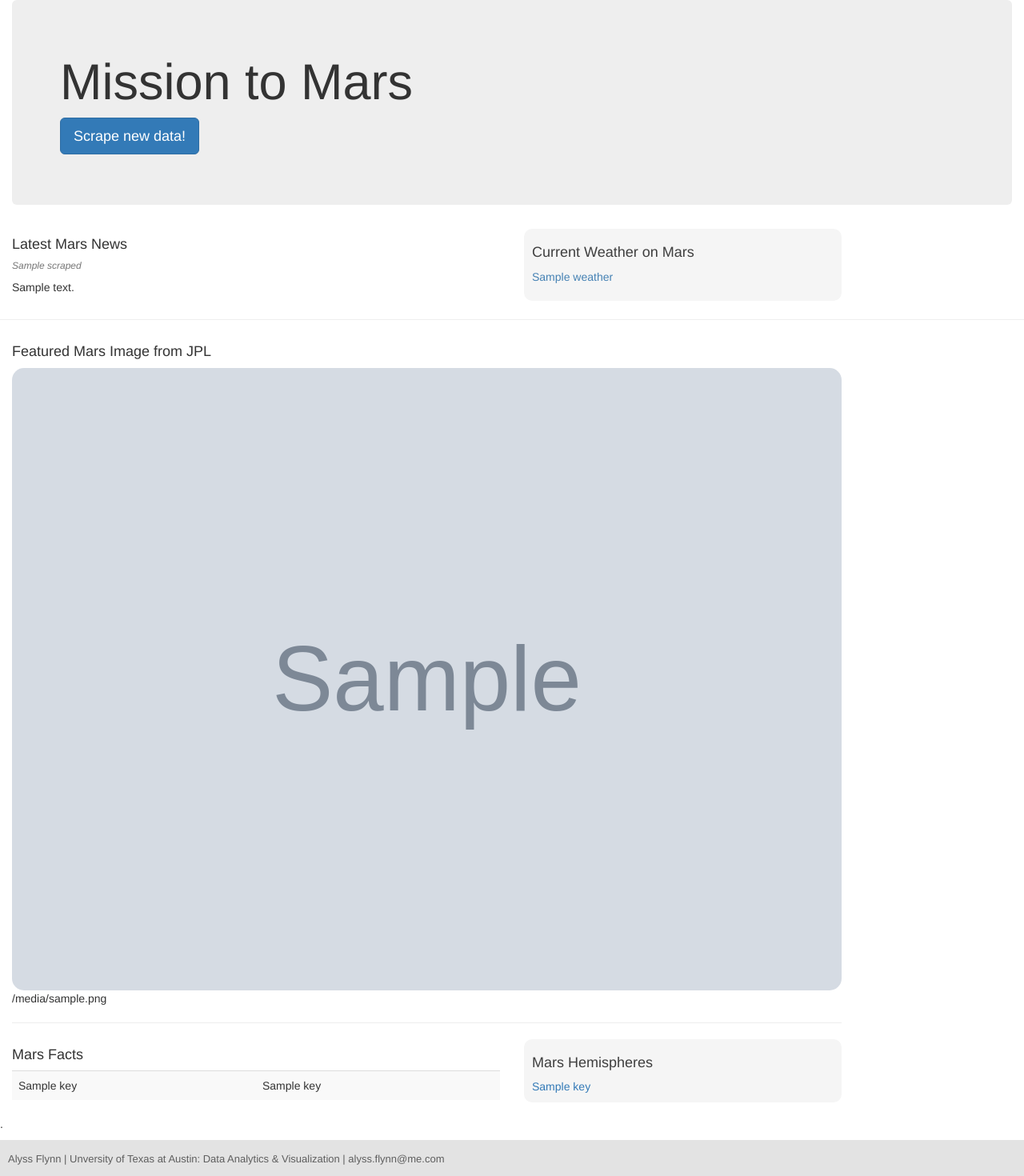
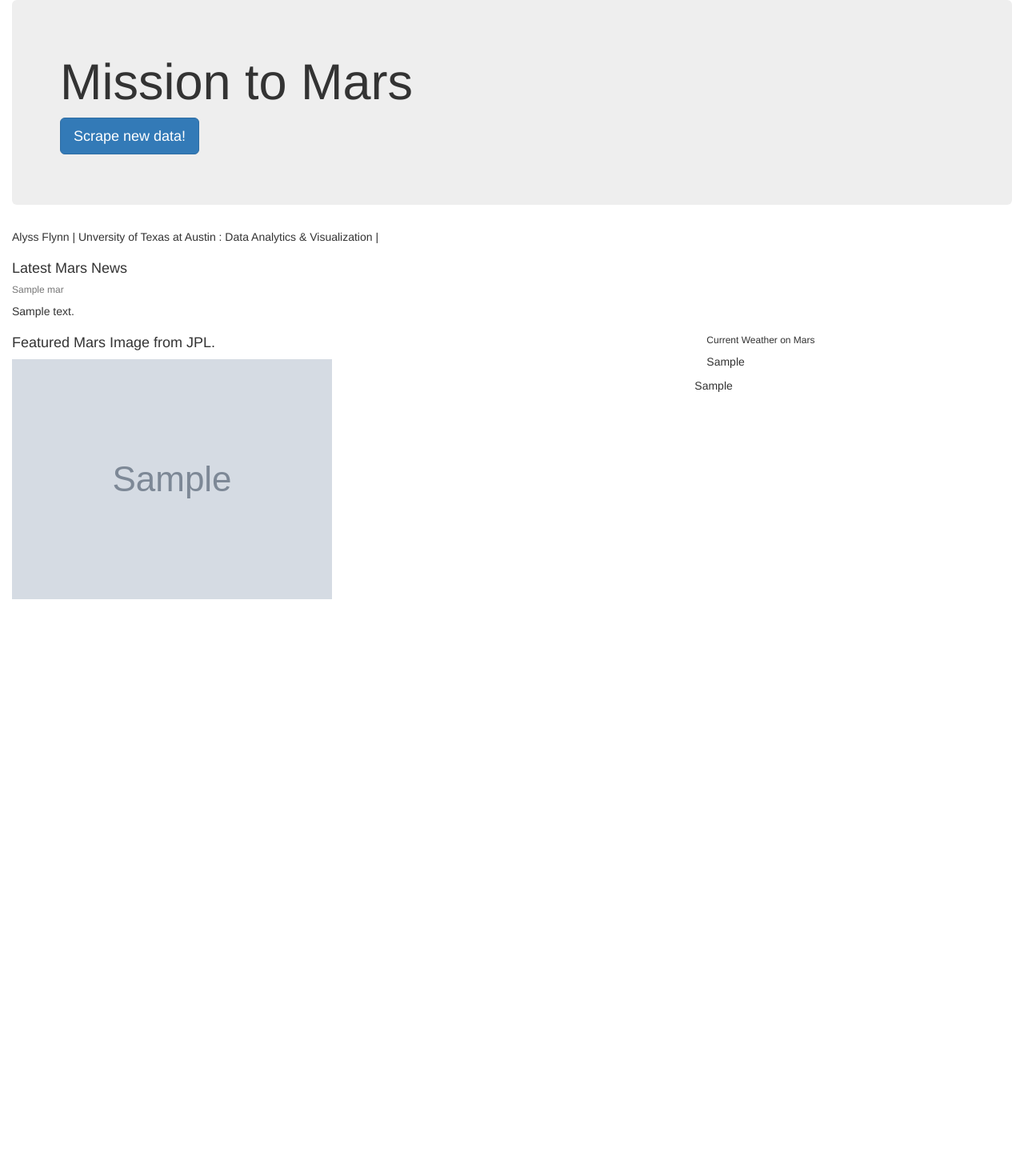
Before and after one commit to alyssflynn/Mars, a Flask app: page / in a window 1280 px wide. Shown: the whole page at 80% size. After the commit the page ends 749 px from the top, so only its background shows below. Run offline with Flask 2, Linux system fonts and the light colour scheme; grey boxes marked "Sample" are stand-in pictures; a database or web service that is not in the repository returns one stand-in record (values such as "Sample title"); some libraries are stand-ins or nearby versions.

Commit message:
Revert "fixed things..?"
This reverts commit 77371566f3f0f1a9addd74b67cae5d5928fcfad9.

```diff
--- a/app.py
+++ b/app.py
@@ -1,51 +1,39 @@
 import os
-from flask import Flask, render_template, request, redirect, url_for
-# from flask_pymongo import PyMongo
-import pymongo
-from pymongo import MongoClient
-from scrape_mars import scrape
+import time
+from bs4 import BeautifulSoup as bs
+import pandas as pd
+import splinter
+from splinter import Browser
 
+from flask import Flask, render_template, jsonify, redirect, url_for
+from flask_pymongo import PyMongo
+import scrape_mars
 
-MONGO_URL = os.environ.get('MONGOHQ_URL')
-# MONGO_URL = os.environ.get('MONGO_URL')
-# if not MONGO_URL:
-    # MONGO_URL = "mongodb://localhost:27017/app"
+# Create an instance of our Flask app
+app = Flask(__name__)
+app.config["MONGO_URI"] = "mongodb://localhost:27017/app"
 
-client = MongoClient(MONGO_URL)
-db = client.app105690057
-collection = db.scraped
+mongo = PyMongo(app)
 
-app = Flask(__name__)
-
-# app.config["MONGO_URI"] = "mongodb://localhost:27017/app"
-# app.config["MONGO_URI"] = "mongodb://localhost:27017/app"
-# app.config["MONGO_URI"] = "mongodb://localhost:27017/mars"
-app.config["MONGO_URI"] = MONGO_URL
-# mongo = PyMongo(app)
-
-
-# conn = "mongodb://localhost:27017/mars"
-# conn = "mongodb://localhost:27017"
-# client = MongoClient(conn)
-# db = client.mars
-# collections = db.scraped
-# collections = mongo.db.scraped
-
-
+# Route to render index.html
 @app.route("/")
-def home():
-    # mars_data = mongo.db.mars.find_one()
-    mars_data = collection.find_one()
+def index():
+    mars_data = mongo.db.mars_data.find_one()
     return render_template("index.html", mars_data=mars_data)
 
 # Route to trigger scrape function
 @app.route("/scrape")
 def scraper():
-    new_mars_data = scrape()
-    collection.insert_one(new_mars_data)
-    return redirect('/')
-
+    mars_data = mongo.db.mars_data
+    mars_info = scrape_mars.scrape()
+    mars_data.update(
+        {},
+        mars_info,
+        upsert=True
+    )
+    return redirect("/", code=302)
+    # return redirect("http://localhost:5000/", code=302)
+    # return redirect(url_for('index'))
 
 if __name__=="__main__":
-    port = int(os.environ.get("PORT", 5000))
-    app.run(host='0.0.0.0', port=port, debug=True)
+    app.run(debug=True)
--- a/templates/index.html
+++ b/templates/index.html
@@ -7,104 +7,62 @@
     <meta http-equiv="X-UA-Compatible" content="ie=edge">
     <title>Mars</title>
     <link rel="stylesheet" href="https://maxcdn.bootstrapcdn.com/bootstrap/3.3.7/css/bootstrap.min.css">
-    <style>
-        .jumbotron {
-            background-image: "https://mars.nasa.gov/system/resources/detail_files/8726_PIA02405-full2.jpg";
-            background-blend-mode: lighten;
-        }
-
-        img {
-            height: 100%;
-            width: 100%;
-            border-radius: 15px;
-        }
-
-        .border-box {
-            background-color: whitesmoke;
-            border-radius: 10px;
-            padding: 10px;
-            color: steelblue;
-        }
-        .border-box h4 {
-            color: rgba(0, 0, 0, 0.75);
-        }
-
-        footer {
-            color: rgb(94, 94, 94);
-            font-size: small;
-            background-color: rgba(214, 214, 214, 0.685);
-            border-color: silver;
-            padding-left: 10px;
-            padding-top: 15px;
-            padding-bottom: 1px;
-        }
-    </style>
+    <link rel="stylesheet" href="static/style.css">
 </head>
 
 <body>
+
     <div class="container-fluid">
         <div class="jumbotron">
             <h1>Mission to Mars</h1>
             <p><a class="btn btn-primary btn-lg" href="/scrape" role="button">Scrape new data!</a></p>
+
         </div>
-        <div class="row">
-            <div class="col-md-6">
-                <div class="card" style="width: 30rem;">
-                    <div class="card-body">
-                        <h4 class="card-title">Latest Mars News</h3>
-                        <h6 class="card-subtitle mb-2 text-muted"><em>{{ mars_data.news_title }}</em></h4>
-                        <p class="card-text">{{ mars_data.news_summary }}</p>
+
+        <div class="sigline">
+                <p>
+                  Alyss Flynn | Unversity of Texas at Austin : Data Analytics & Visualization |
+                </p>
+        </div>
+            <div class = "row">
+                <div class="col-md-12">
+                        <div class="card" style="width: 20rem;">
+                            <div class="card-body">
+                                <h4 class="card-title">Latest Mars News</h3>
+                                <h6 class="card-subtitle mb-2 text-muted"><em></em>{{ mars_data.Mars_news_title }}</em></h4>
+                                <p class="card-text">{{ mars_data.Mars_news_summary }}</p>
+                            </div>
+                        </div>
+                </div>
+            </div>
+
+            <div class="row">
+                <div class="col-md-8" width="400">
+                    <h4>Featured Mars Image from JPL.</h4>
+                    <img src="{{mars_data.Mars_featured_image}}" alt="Mars featured image" />
+                </div>
+
+                <div class="col-md-4">
+                    <div class="border-box">
+                        <div class="col-md-12">
+                            <h6>Current Weather on Mars</h6>
+                            <p>{{ mars_data.Mars_weather }}</p>
+                        </div>
                     </div>
                 </div>
-            </div>
-            <div class="col-md-4">
-                <div class="border-box">
-                    <h4>Current Weather on Mars</h4>
-                    <p>{{ mars_data.weather }}</p>
-                </div>
-            </div>
-        </div>
-        <div class="row">
-            <hr>
-            <div class="col-md-10" width="50%">
-                <h4>Featured Mars Image from JPL</h4>
-                <img class="img-fluid rounded" id="featured_image" src="{{ mars_data.featured_image }}" alt="Mars featured image" />
-                <caption class="text-muted">{{ mars_data.featured_image_desc }}</caption>
-                <hr>
-            </div>
-        </div>
-        <div class="row">
-            <div class="col-md-6">
-                <div>
-                    <h4>Mars Facts</h4>
-                    <table class="table table-hover table-striped">
-                    <tbody>
-                        {% for key in mars_data.facts_dict %}
-                        <tr>
-                            <td>{{ key }}</td>
-                            <td>{{ mars_data.facts_dict[key] }}</td>
-                        </tr>
-                        {% endfor %}
-                    </tbody>
-                    </table>
-                </div>
-            </div>
-            <div class="col-md-4">
-                    <div class="border-box">
-                        <h4>Mars Hemispheres</h4>
-                        {% for key in mars_data.hemispheres %}
-                        <a href="{{ mars_data.hemispheres[key] }}">{{ key }}</a><br>
-                        {% endfor %}
+                <div class="col-md-4">
+                    <div class="table">
+                        {{ mars_data.Mars_hemisphere | safe }}
                     </div>
                 </div>
-        </div>
+
+
+
+            </div>
+
+
     </div>
-    <p>.</p>
-    <footer>
-        <div class="sigline">
-            <p>Alyss Flynn | Unversity of Texas at Austin: Data Analytics & Visualization | alyss.flynn@me.com</p>
-        </div>
-    </footer>
+
 </body>
 
 </html>
```
Also changed, not shown: requirements.txt (+31 -8 lines), scrape_mars.py (+48 -59 lines), 1 other file.
